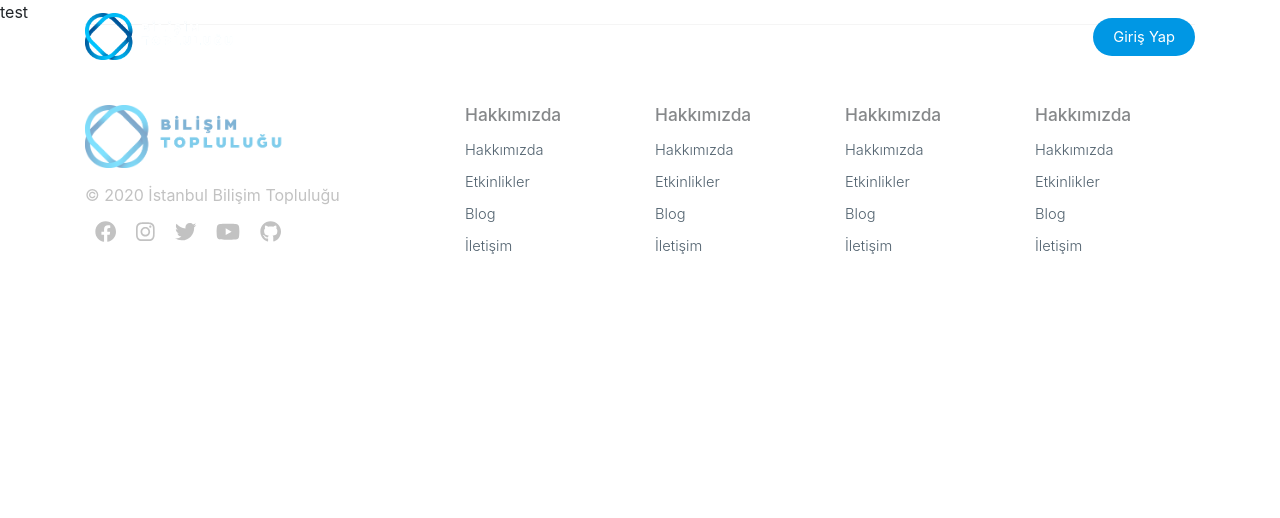
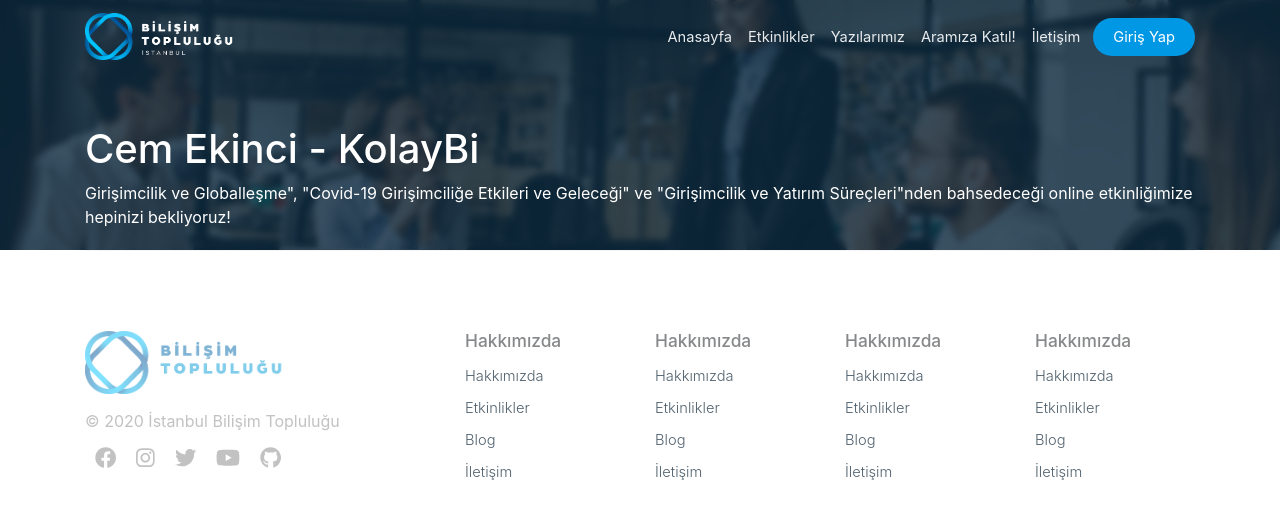
Before and after one commit to bilisimtoplulugu/IBT-Web-Client, a Next.js app: page /event/1 in a window 1280 px wide. Shown: the top 518 px of the page. Built offline with nearby package versions, Linux system fonts and the light colour scheme.

Commit message:
event detail page

```diff
--- a/pages/event/[slug].tsx
+++ b/pages/event/[slug].tsx
@@ -1,10 +1,12 @@
 import React from 'react'
 import Layout from '../../components/Layout'
+import PageTopSide from '../../components/PageTopSide'
 
 export default function EventDetail() {
     return (
         <Layout>
-            test
+              <PageTopSide title="Cem Ekinci - KolayBi" desc='Girişimcilik ve Globalleşme", "Covid-19 Girişimciliğe Etkileri ve Geleceği" ve "Girişimcilik ve Yatırım Süreçleri"nden bahsedeceği online etkinliğimize hepinizi bekliyoruz!'/>
+
         </Layout>
     )
 }
```
Also changed, not shown: pages/event/index.tsx (line endings or trailing spaces).
